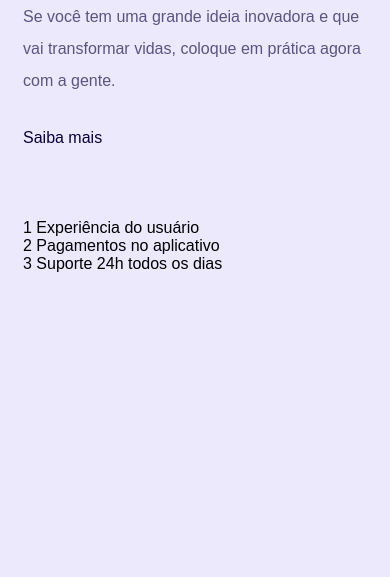
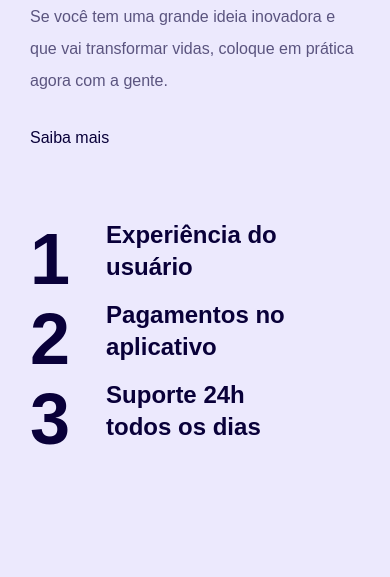
Before and after one commit to Alves0611/explorer-responsive-design, a plain HTML site: page index.html in a window 390 px wide. Shown: the part 267-844 px from the top of the page. Drawn offline with Linux system fonts and the light colour scheme.

Commit message:
finalizing adjustments to the mobile version

```diff
--- a/style.css
+++ b/style.css
@@ -22,6 +22,11 @@ body {
   font-size: 1.6rem;
 }
 
+main {
+  max-width: 33.0rem;
+  margin: 0 auto;
+}
+
 h1 {
   font-weight: 800;
   font-size: 4.0rem;
@@ -34,7 +39,7 @@ h1 {
 
 main p:first-child {
   color: #7158EF;
-  letter-spacing: 0.3rem;
+  letter-spacing: 3px;
   text-transform: uppercase;
   line-height: 3.2rem;
 
@@ -61,3 +66,25 @@ a:hover {
 ul {
   margin-top: 7.2rem;
 }
+
+ul li {
+  font-weight: 700;
+  font-size: 2.4rem;
+  line-height: 3.2rem;
+  color: #090039;
+
+  max-width: 25.7rem;
+
+  display: flex;
+  align-items: flex;
+  gap: 3.8rem;
+}
+
+ul li span {
+  font-weight: 800;
+  font-size: 7.2rem;
+  line-height: 8.0rem;
+  letter-spacing: -2px;
+
+  color: #090039;
+}
```
